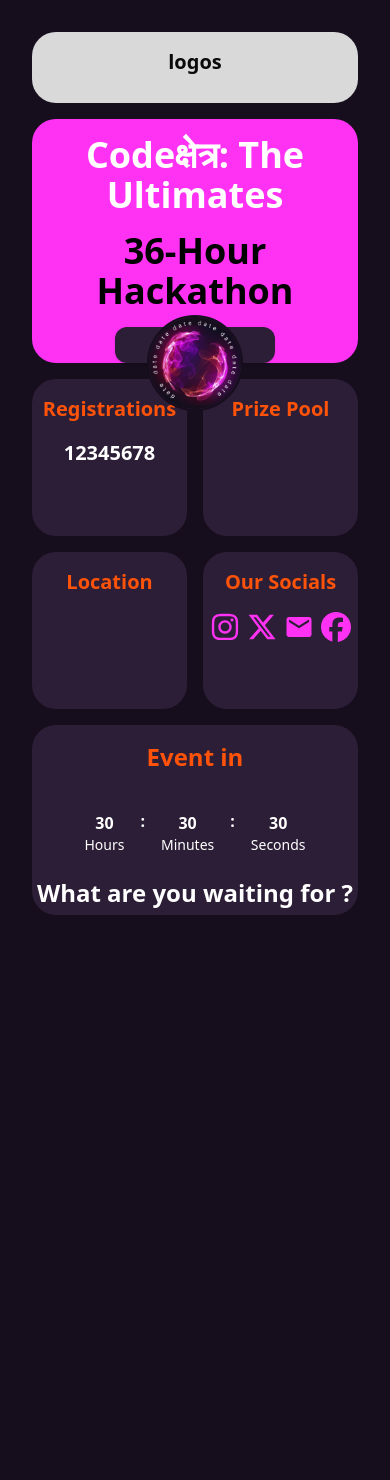
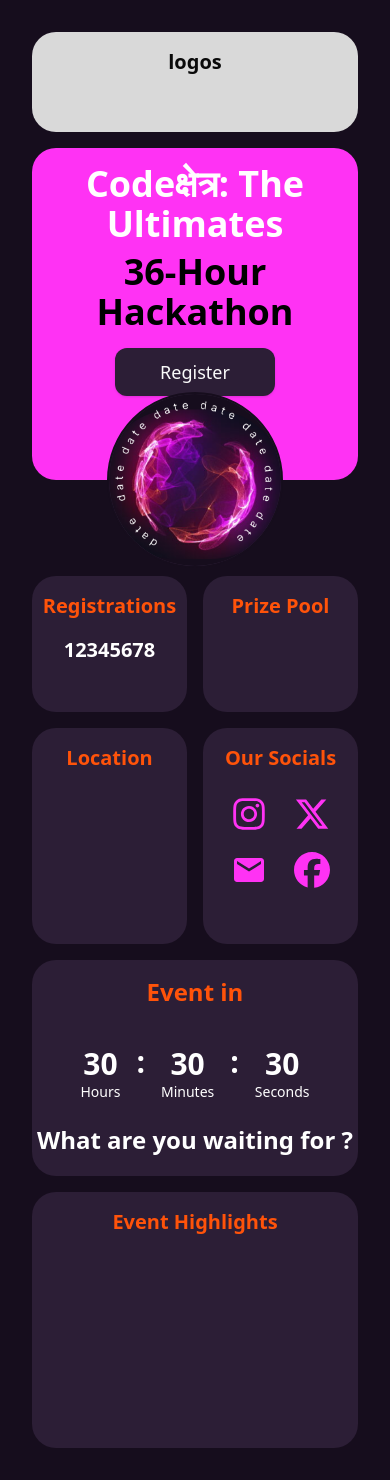
Before and after one commit to THEGAMECHANGER416/CodeKshetra2.0, a React (Vite) app: page / in a window 390 px wide. Before the commit the page ends 947 px from the top, so only its background shows below. Built offline with nearby package versions, Linux system fonts and the light colour scheme.

Commit message:
small changes

```diff
--- a/src/pages/Home.tsx
+++ b/src/pages/Home.tsx
@@ -10,7 +10,7 @@ const Home = () => {
       <div>
         <div className="flex h-full sm:h-screen w-full flex-col items-center justify-end rounded-lg">
           <div className="grid h-full w-full grid-cols-8 grid-rows-10 gap-4">
-            <div className="col-span-4 sm:col-span-2 row-span-2  rounded-3xl bg-primary">
+            <div className="col-span-4 sm:col-span-2 row-span-2 mt-20 sm:mt-0  rounded-3xl bg-primary">
               <div className="font-bold text-accent mt-4 text-xl">
                 Registrations
               </div>
@@ -18,29 +18,27 @@ const Home = () => {
             </div>
 
             <div className="col-span-full sm:col-span-4 row-span-3 sm:h-full sm:mb-0 row-start-2 sm:row-start-1 sm:col-start-3  sm:row-span-5 relative rounded-3xl bg-secondary">
-              {/* row-start-2 sm:col-start-4 */}
               <div className="font-bold mt-4 text-white text-4xl">
                 Codeक्षेत्र: The Ultimates
               </div>
-              <div className="font-bold mt-4 text-black text-4xl">
+              <div className="font-bold mt-2 sm:mt-4 text-black text-4xl">
                 36-Hour Hackathon
               </div>
-              <Button className="mt-4 text-lg p-3 w-40 rounded-xl">
+              <Button className="mt-4 text-lg h-12 p-3 w-40 rounded-xl">
                 Register
               </Button>
               <img
                 src="src/assets/logo.png"
                 alt="logo"
-                className="absolute bottom-0 left-1/2 bg-primary transform -translate-x-1/2 translate-y-1/2 h-24 w-24 sm:w-36 sm:h-36 md:w-40 md:h-40 lg:w-80 lg:h-80 rounded-full border-2 border-background "
+                className="absolute bottom-0 left-1/2 bg-primary transform -translate-x-1/2 translate-y-1/2 h-44 w-44 sm:w-36 sm:h-36 md:w-40 md:h-40 lg:w-80 lg:h-80 rounded-full border-2 border-background "
               />
             </div>
 
             <div className="col-span-full sm:col-span-2 row-span-1 row-start-1 sm:col-start-7 rounded-3xl bg-[#D9D9D9]">
-              {/* row-start-1  */}
               <div className="font-bold mt-4 text-xl">logos</div>
             </div>
 
-            <div className="col-span-4 sm:col-span-2 row-span-2 rounded-3xl bg-primary">
+            <div className="col-span-4 sm:col-span-2 row-span-2 mt-20 sm:mt-0 rounded-3xl bg-primary">
               <div className="font-bold text-accent mt-4 text-xl">
                 Prize Pool
               </div>
@@ -52,37 +50,37 @@ const Home = () => {
               <div className="font-bold text-accent mt-4 text-xl">Location</div>
             </div>
 
-            <div className=" col-span-full sm:col-span-3 row-span-4 rounded-3xl bg-primary">
+            <div className=" col-span-full sm:col-span-3 row-span-2 sm:row-span-4 rounded-3xl bg-primary">
               <div className="font-bold text-accent mt-4 text-2xl text-center lg:text-start lg:pl-16 ">
                 Event in
               </div>
               <div className="flex space-x-4 items-center text-white justify-center mt-9">
                 <div className="text-center">
-                  <p className="lg:text-6xl md:text-4xl sm:text-2xl font-bold ">
+                  <p className="lg:text-6xl md:text-4xl sm:text-2xl text-3xl font-bold ">
                     30
                   </p>
                   <p className="text-sm sm:text-xs">Hours</p>
                 </div>
-                <div className="lg:text-6xl md:text-4xl sm:text-2xl font-bold mb-6">
+                <div className="lg:text-6xl md:text-4xl sm:text-2xl text-3xl font-bold mb-6">
                   :
                 </div>
                 <div className="text-center">
-                  <p className="lg:text-6xl md:text-4xl sm:text-2xl font-bold">
+                  <p className="lg:text-6xl md:text-4xl sm:text-2xl text-3xl font-bold">
                     30
                   </p>
                   <p className="text-sm sm:text-xs">Minutes</p>
                 </div>
-                <div className="lg:text-6xl md:text-4xl sm:text-2xl font-bold mb-6">
+                <div className="lg:text-6xl md:text-4xl sm:text-2xl text-3xl font-bold mb-6">
                   :
                 </div>
                 <div className="text-center">
-                  <p className="lg:text-6xl md:text-4xl sm:text-2xl font-bold">
+                  <p className="lg:text-6xl md:text-4xl sm:text-2xl text-3xl font-bold">
                     30
                   </p>
                   <p className="text-sm sm:text-xs">Seconds</p>
                 </div>
               </div>
-              <div className="font-bold text-white mt-5 text-2xl">
+              <div className="font-bold text-white mt-5 pb-5 text-2xl">
                 What are you waiting for ?
               </div>
             </div>
@@ -92,11 +90,23 @@ const Home = () => {
                 Our Socials
               </div>
 
-              <div className="flex justify-evenly text-3xl mt-4 ">
+              <div className="sm:flex hidden justify-evenly flex-wrap text-3xl mt-4 ">
                 <FaInstagram className="text-secondary" />
                 <FaXTwitter className="text-secondary" />
                 <MdEmail className="text-secondary" />
                 <FaFacebook className="text-secondary" />
+              </div>
+
+              <div className="sm:hidden flex flex-col pt-6 space-y-5">
+                <div className="flex justify-evenly">
+                  <FaInstagram className="text-secondary text-4xl" />
+                  <FaXTwitter className="text-secondary text-4xl" />
+                </div>
+
+                <div className="flex justify-evenly">
+                  <MdEmail className="text-secondary text-4xl" />
+                  <FaFacebook className="text-secondary text-4xl" />
+                </div>
               </div>
             </div>
 
@@ -106,6 +116,11 @@ const Home = () => {
               </div>
             </div>
           </div>
+          <div className=" w-full mt-4 h-64 block sm:hidden rounded-3xl bg-primary">
+            <div className="font-bold text-accent mt-4 text-xl">
+              Event Highlights
+            </div>
+          </div>
         </div>
       </div>
     </>
```
